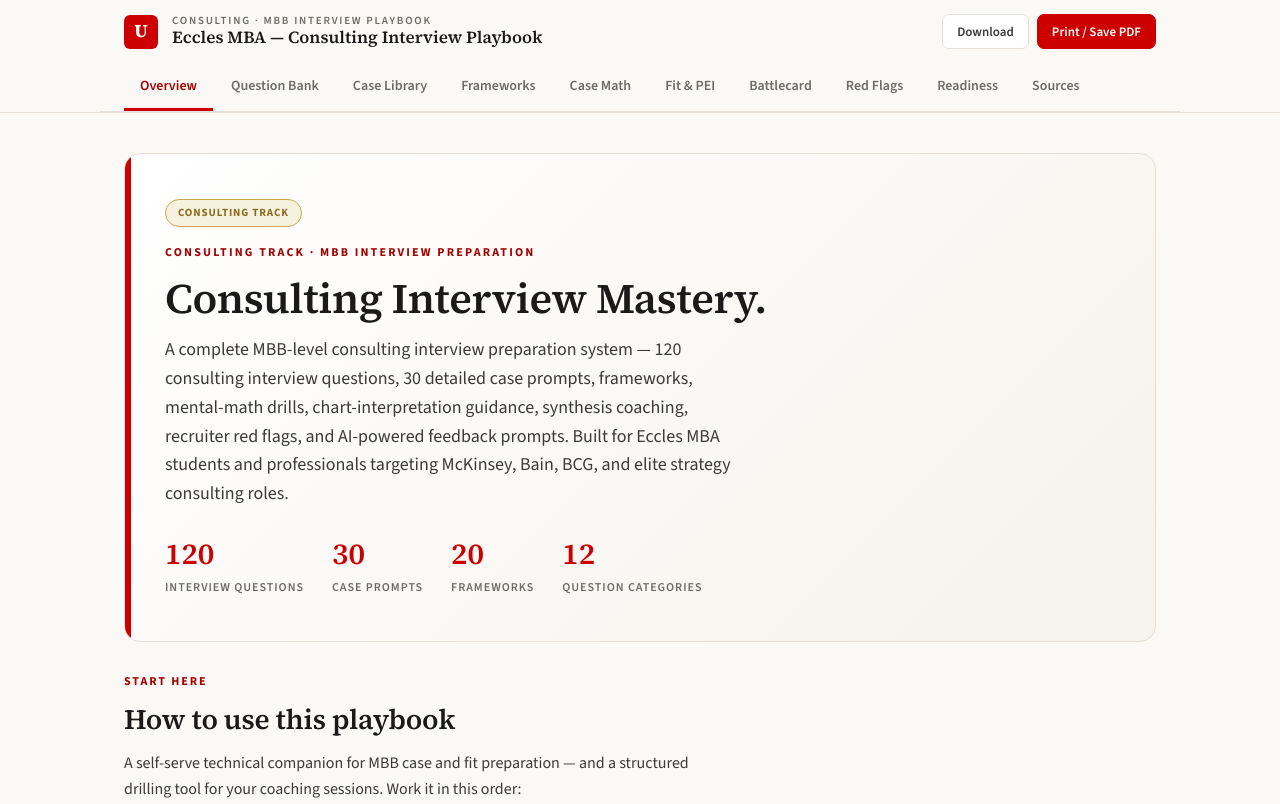
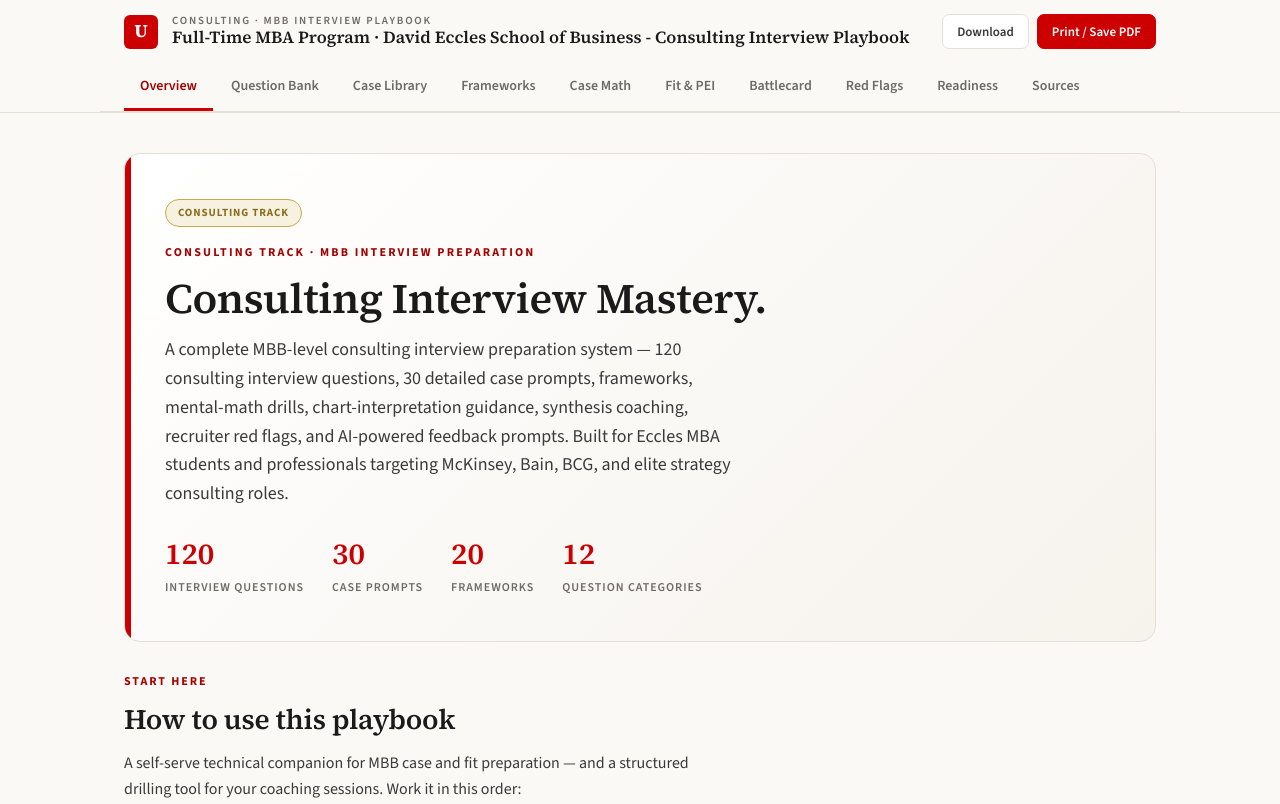
Before and after one commit to coryjburk/mbb-playbook_vc, a plain HTML site: page index.html in a window 1280 px wide. Shown: the top 804 px of the page. Drawn offline with nearby package versions, Linux system fonts and the light colour scheme.

Commit message:
Update brand text for MBA program description

```diff
--- a/index.html
+++ b/index.html
@@ -282,7 +282,7 @@
     <div class="brandmark">U</div>
     <div class="brandtext">
       <span class="ey">Consulting · MBB Interview Playbook</span>
-      <span class="ti">Eccles MBA — Consulting Interview Playbook</span>
+      <span class="ti">Full-Time MBA Program · David Eccles School of Business - Consulting Interview Playbook</span>
     </div>
     <div class="header-actions">
       <button class="btn" id="btnDownload">Download</button>
```
